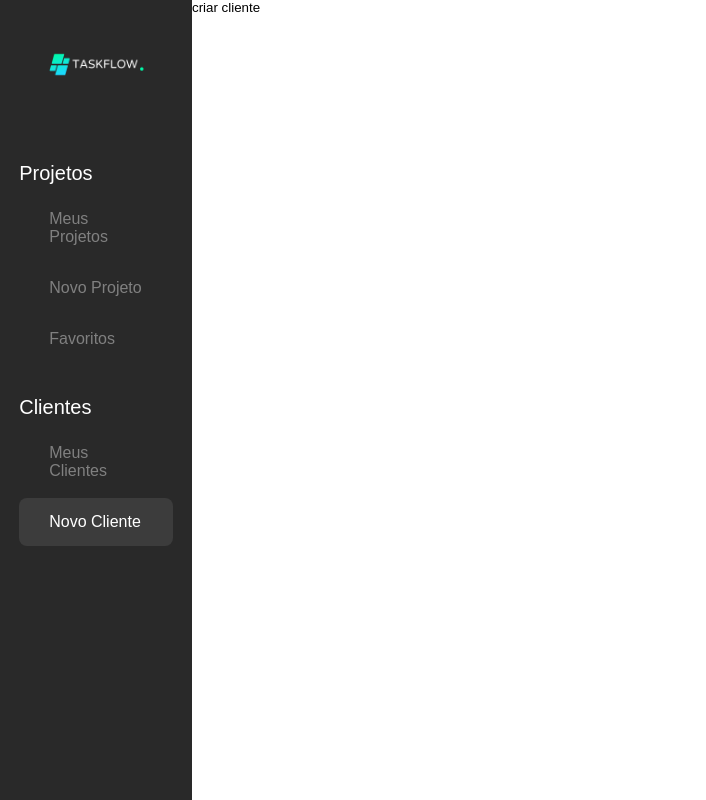
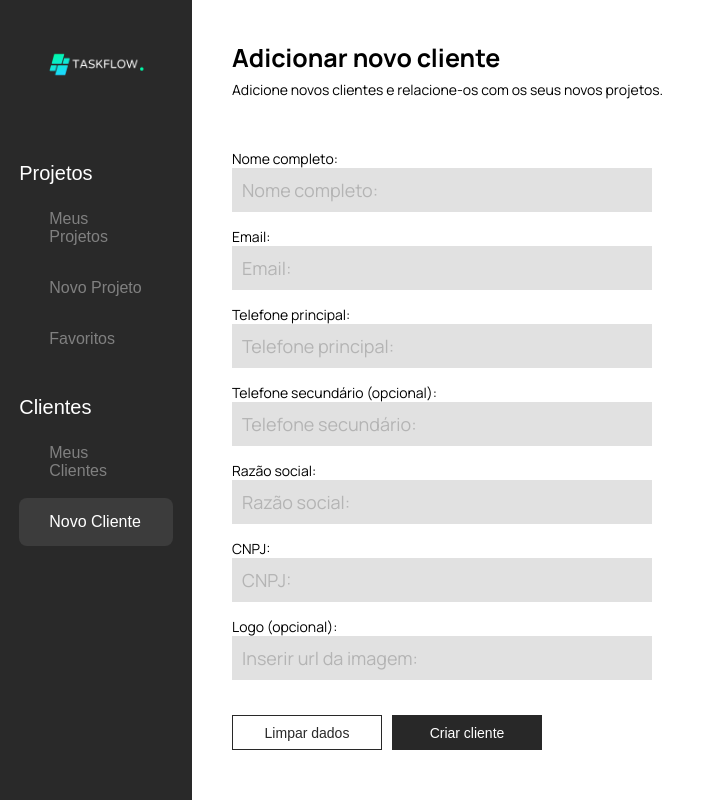
Before and after one commit to caamag/taskflow, a React (Vite) app: page /customer/create in a window 1280 px wide. Shown: the whole page, without its empty margins (0-706 px from the left). Built offline with nearby package versions, Linux system fonts and the light colour scheme; no server answers; sample sign-in values are in the browser's storage.

Commit message:
Enviando página de criação de novos clientes

```diff
--- /dev/null
+++ b/src/components/popupError/popup.css
@@ -0,0 +1,37 @@
+.errorPopup {
+    position: absolute;
+    width: 300px;
+    height: 50px;
+    top: 50px;
+    left: 0px;
+    right: 0px;
+    margin: auto;
+    background-color: white;
+    border-left: 5px solid rgb(253, 59, 59);
+    display: flex;
+    align-items: center;
+    box-shadow: 0px 0px 10px rgb(204, 204, 204);
+    animation: fadeInPopup 250ms;
+
+    & p {
+        margin-left: 5px !important;
+    }
+
+    & img {
+        width: 35px;
+        height: auto;
+        margin-left: 5px;
+    }
+}
+
+@keyframes fadeInPopup {
+    0% {
+        top: 25px;
+        opacity: 0;
+    }
+
+    100% {
+        top: 50px;
+        opacity: 1;
+    }
+}
--- /dev/null
+++ b/src/components/popupError/popup.jsx
@@ -0,0 +1,11 @@
+import './popup.css'
+import errorIcon from '../assets/error-icon.png'
+
+const PopupError = ({ errorMessage }) => {
+    return <div className='errorPopup'>
+        <img src={errorIcon} alt="" />
+        <p>{errorMessage}</p>
+    </div>
+}
+
+export default PopupError;
--- /dev/null
+++ b/src/components/popupSuccess/popupSuccess.css
@@ -0,0 +1,37 @@
+.successPopup {
+    position: absolute;
+    width: 300px;
+    height: 50px;
+    top: 50px;
+    left: 0px;
+    right: 0px;
+    margin: auto;
+    background-color: white;
+    border-left: 5px solid rgb(37, 174, 136);
+    display: flex;
+    align-items: center;
+    box-shadow: 0px 0px 10px rgb(204, 204, 204);
+    animation: fadeInPopup 250ms;
+
+    & p {
+        margin-left: 10px !important;
+    }
+
+    & img {
+        width: 20px;
+        height: auto;
+        margin-left: 10px;
+    }
+}
+
+@keyframes fadeInPopup {
+    0% {
+        top: 25px;
+        opacity: 0;
+    }
+
+    100% {
+        top: 50px;
+        opacity: 1;
+    }
+}
--- /dev/null
+++ b/src/components/popupSuccess/popupSucess.jsx
@@ -0,0 +1,11 @@
+import './popupSuccess.css'
+import successIcon from '../assets/success-icon.png'
+
+const PopupSuccess = ({ successMessage }) => {
+    return <div className='successPopup'>
+        <img src={successIcon} alt="" />
+        <p>{successMessage}</p>
+    </div>
+}
+
+export default PopupSuccess;
--- a/src/index.css
+++ b/src/index.css
@@ -14,7 +14,8 @@ html {
 
 .container {
     width: 85%;
-    height: 100%;
+    height: 100vh;
+    overflow-y: auto;
 }
 
 h1 {
@@ -27,6 +28,10 @@ h2 {
 
 h3 {
     font-size: 2rem;
+}
+
+p {
+    font-size: 1.4rem;
 }
 
 input {
--- a/src/pages/createCustomer/createCustomer.css
+++ b/src/pages/createCustomer/createCustomer.css
@@ -0,0 +1,80 @@
+.create-user-container {
+
+    & h2 {
+        margin: 40px 0px 5px 40px;
+        animation: fadeInInput 400ms;
+    }
+
+    & p {
+        margin-left: 40px;
+        animation: fadeInInput 400ms;
+    }
+
+    & form {
+        margin-top: 50px;
+    }
+
+    & label {
+        font-size: 1.4rem;
+        margin-left: 40px;
+        animation: fadeInInput 400ms;
+    }
+
+    & input {
+        width: 400px;
+        padding: 10px;
+        background-color: rgb(225, 225, 225);
+        font-size: 1.8rem;
+        font-family: "Manrope", sans-serif;
+        font-optical-sizing: auto;
+        font-weight: 400;
+        font-style: normal;
+        color: rgb(96, 96, 96);
+        margin-bottom: 15px;
+        margin-left: 40px;
+        animation: fadeInInput 400ms;
+    }
+
+    & input:focus {
+        border: solid 1px rgb(40, 40, 40);
+    }
+
+    & button {
+        margin: 20px 10px 0px 0px;
+        width: 150px;
+        height: 35px;
+        color: white;
+        background-color: rgb(40, 40, 40);
+        border-radius: 0px;
+        font-size: 1.4rem;
+    }
+
+    & .clear-button {
+        background: none;
+        color: rgb(40, 40, 40);
+        border: solid 1px rgb(40, 40, 40);
+        margin-left: 40px;
+    }
+
+    & button:hover {
+        width: 160px;
+    }
+}
+
+.loading-icon {
+    width: 40px;
+    height: 40px;
+    margin-left: 100px;
+}
+
+@keyframes fadeInInput {
+    0% {
+        opacity: 0;
+        margin-left: 10px;
+    }
+
+    100% {
+        opacity: 1;
+        margin-left: 40px;
+    }
+}
--- a/src/pages/createCustomer/createCustomer.jsx
+++ b/src/pages/createCustomer/createCustomer.jsx
@@ -4,30 +4,176 @@ import { useEffect, useState } from 'react'
 import { db } from '../../firebase/config'
 import { collection, addDoc, serverTimestamp } from 'firebase/firestore'
 import { useAuthValue } from '../../context/authContext'
+import PopupError from '../../components/popupError/popup'
+import PopupSuccess from '../../components/popupSuccess/popupSucess'
+import loadingIcon from '../../../public/loading.jpg'
 
 const CreateCustomer = () => {
 
-    const [name, setName] = useState('Cainho')
-    const [email, setEmail] = useState('cainho@teste.com')
+    const [name, setName] = useState('')
+    const [email, setEmail] = useState('')
+    const [tel, setTel] = useState('')
+    const [secondTell, setSecondTell] = useState('')
+    const [cnpj, setCnpj] = useState('')
+    const [corporateReason, setCorporateReason] = useState('')
+    const [logo, setLogo] = useState('')
+    const [error, setError] = useState(false)
+    const [errorMessage, setErrorMessage] = useState('')
+    const [success, setSuccess] = useState(false)
+    const [loading, setLoading] = useState(false)
     const { user } = useAuthValue();
 
-    const addCustomer = async () => {
-        if (user) {
-            const userId = user.uid;
+    const clearFields = () => {
+        setName('')
+        setEmail('')
+        setTel('')
+        setSecondTell('')
+        setCnpj('')
+        setCorporateReason('')
+        setLogo('')
+    }
+
+    const isValidURL = (url) => {
+        try {
+            new URL(url)
+            return true;
+        } catch (e) {
+            return false
+        }
+    }
+
+    const handleSubmit = async (e) => {
+        e.preventDefault();
+
+        if (!isValidURL(logo) && logo !== '') {
+            setError(true)
+            setErrorMessage('Inserir URL válida!')
+            setTimeout(() => {
+                setError(false)
+                setErrorMessage('')
+            }, 5000)
+            return;
+        }
+
+        const userId = user.uid;
+        try {
+            setLoading(true)
             await addDoc(collection(db, 'users', userId, 'Clientes'), {
                 name,
                 email,
+                tel,
+                secondTell,
+                cnpj,
+                corporateReason,
+                logo,
                 createdAt: serverTimestamp(),
-            }).then(response => {
-                console.log(response);
             })
-        } else {
-            console.log('User logout now.');
+
+            setSuccess(true)
+            setLoading(false)
+            setTimeout(() => {
+                setSuccess(false);
+            }, 5000)
+        } catch (error) {
+            setError(true)
+            setErrorMessage('Erro ao criar usuário!')
+            setTimeout(() => {
+                setError(false)
+                setErrorMessage('')
+            }, 5000)
         }
     }
 
     return <div className='container create-user-container'>
-        <button onClick={() => { addCustomer() }}>criar cliente</button>
+        <h2>Adicionar novo cliente</h2>
+        <p>Adicione novos clientes e relacione-os com os seus novos projetos.</p>
+
+        {error && <PopupError errorMessage={errorMessage} />}
+        {success && <PopupSuccess successMessage={'Cliente criado com sucesso!'} />}
+
+        <form onSubmit={handleSubmit}>
+            <label>
+                Nome completo:<br />
+                <input
+                    type="text"
+                    value={name}
+                    placeholder='Nome completo:'
+                    onChange={(e) => { setName(e.target.value) }}
+                    required
+                /><br />
+            </label>
+
+            <label>
+                Email:<br />
+                <input
+                    type="email"
+                    value={email}
+                    placeholder='Email:'
+                    required
+                    onChange={(e) => { setEmail(e.target.value) }}
+                /><br />
+            </label>
+
+            <label>
+                Telefone principal:<br />
+                <input
+                    type="tel"
+                    value={tel}
+                    onChange={(e) => { setTel(e.target.value) }}
+                    placeholder='Telefone principal:'
+                    required
+                /><br />
+            </label>
+
+            <label>
+                Telefone secundário (opcional):<br />
+                <input
+                    type="tel"
+                    value={secondTell}
+                    onChange={(e) => { setSecondTell(e.target.value) }}
+                    placeholder='Telefone secundário:'
+                /><br />
+            </label>
+
+            <label>
+                Razão social:<br />
+                <input
+                    type="text"
+                    value={corporateReason}
+                    onChange={(e) => { setCorporateReason(e.target.value) }}
+                    placeholder='Razão social:'
+                    required
+                /><br />
+            </label>
+
+            <label>
+                CNPJ:<br />
+                <input
+                    type="text"
+                    value={cnpj}
+                    onChange={(e) => { setCnpj(e.target.value) }}
+                    placeholder='CNPJ:'
+                    required
+                /><br />
+            </label>
+
+            <label>
+                Logo (opcional):<br />
+                <input
+                    type="text"
+                    placeholder='Inserir url da imagem:'
+                    value={logo}
+                    onChange={(e) => { setLogo(e.target.value) }}
+                />
+            </label><br />
+
+            {!loading && <>
+                <button onClick={clearFields} className='clear-button'>Limpar dados</button>
+                <button>Criar cliente</button>
+            </>}
+
+            {loading && <img alt='loading-icon' src={loadingIcon} className='loading-icon' />}
+        </form>
     </div>
 }
 
```
Also changed, not shown: src/components/assets/error-icon.png (added), src/components/assets/success-icon.png (added).
